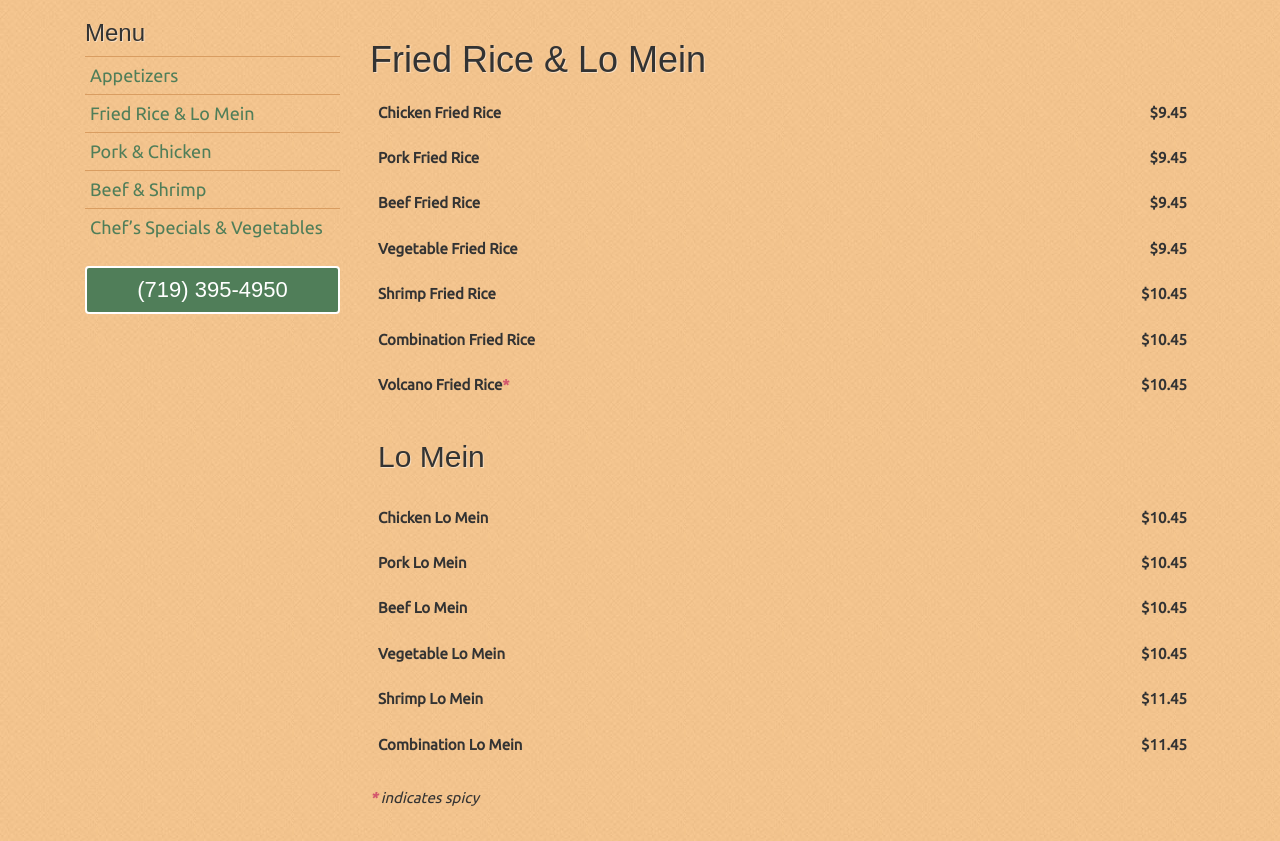
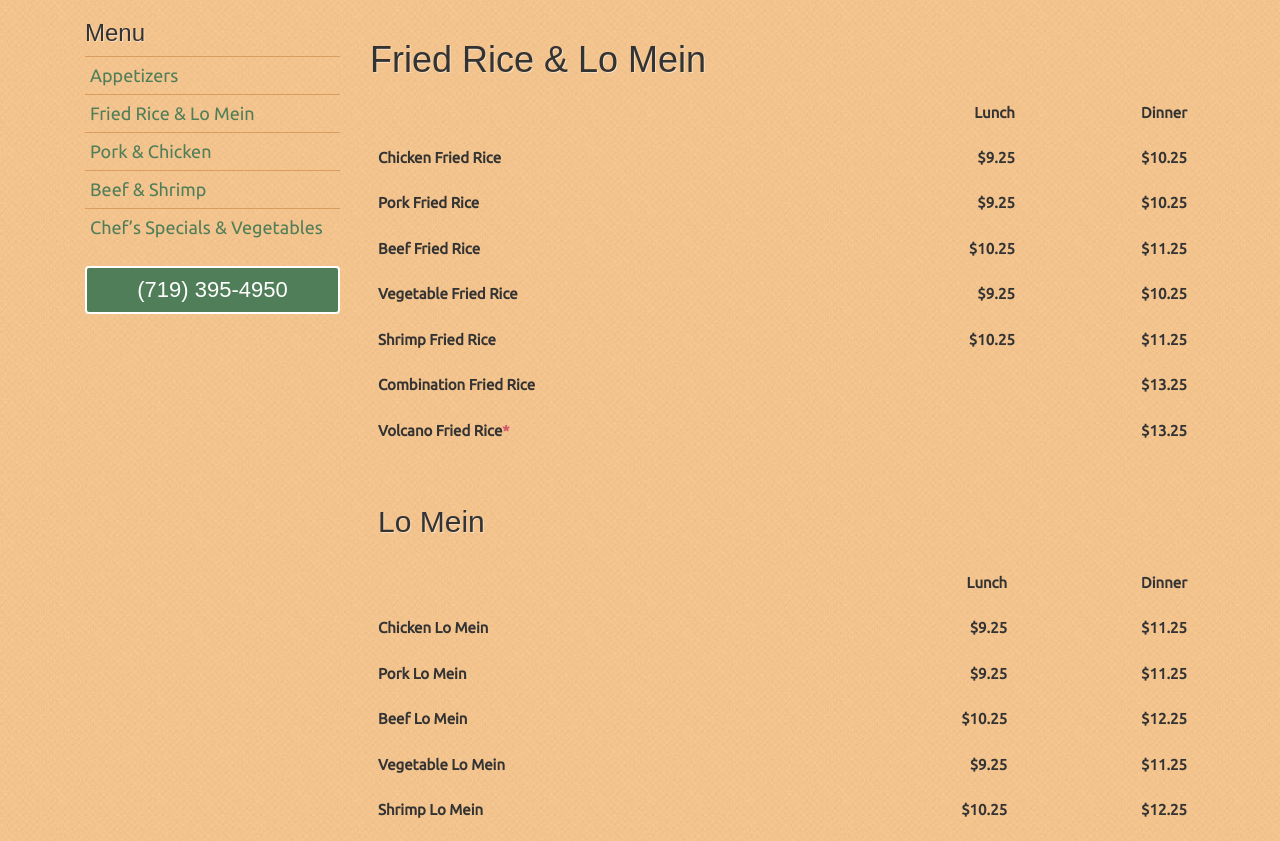
Before and after one commit to ChangoMan/jadegarden, a Gatsby site: page /fried-rice-lo-mein in a window 1280 px wide. Shown: the part 111-952 px from the top of the page. Built offline with nearby package versions, Linux system fonts and the light colour scheme; Gatsby itself is replaced by a stand-in of ours; a web font is replaced by a local one.

Commit message:
update menu

```diff
--- a/src/pages/fried-rice-lo-mein.js
+++ b/src/pages/fried-rice-lo-mein.js
@@ -1,5 +1,4 @@
 import React from 'react'
-
 import LayoutInner from '../components/layoutInner'
 
 const FriedRiceIndex = () => (
@@ -9,40 +8,51 @@ const FriedRiceIndex = () => (
     <table className="table table-menu">
       <tbody>
         <tr>
+          <td></td>
+          <td className="menu-price">Lunch</td>
+          <td className="menu-price">Dinner</td>
+        </tr>
+        <tr>
           <td>
             <p className="menu-title">Chicken Fried Rice</p>
           </td>
-          <td className="menu-price">$9.45</td>
+          <td className="menu-price">$9.25</td>
+          <td className="menu-price">$10.25</td>
         </tr>
         <tr>
           <td>
             <p className="menu-title">Pork Fried Rice</p>
           </td>
-          <td className="menu-price">$9.45</td>
+          <td className="menu-price">$9.25</td>
+          <td className="menu-price">$10.25</td>
         </tr>
         <tr>
           <td>
             <p className="menu-title">Beef Fried Rice</p>
           </td>
-          <td className="menu-price">$9.45</td>
+          <td className="menu-price">$10.25</td>
+          <td className="menu-price">$11.25</td>
         </tr>
         <tr>
           <td>
             <p className="menu-title">Vegetable Fried Rice</p>
           </td>
-          <td className="menu-price">$9.45</td>
+          <td className="menu-price">$9.25</td>
+          <td className="menu-price">$10.25</td>
         </tr>
         <tr>
           <td>
             <p className="menu-title">Shrimp Fried Rice</p>
           </td>
-          <td className="menu-price">$10.45</td>
+          <td className="menu-price">$10.25</td>
+          <td className="menu-price">$11.25</td>
         </tr>
         <tr>
           <td>
             <p className="menu-title">Combination Fried Rice</p>
           </td>
-          <td className="menu-price">$10.45</td>
+          <td className="menu-price"></td>
+          <td className="menu-price">$13.25</td>
         </tr>
         <tr>
           <td>
@@ -50,49 +60,64 @@ const FriedRiceIndex = () => (
               Volcano Fried Rice<strong className="text-red">*</strong>
             </p>
           </td>
-          <td className="menu-price">$10.45</td>
+          <td className="menu-price"></td>
+          <td className="menu-price">$13.25</td>
         </tr>
-
+      </tbody>
+    </table>
+    <table className="table table-menu">
+      <tbody>
         <tr>
-          <td colspan="2">
+          <td colspan="3">
             <h2>Lo Mein</h2>
           </td>
+        </tr>
+        <tr>
+          <td></td>
+          <td className="menu-price">Lunch</td>
+          <td className="menu-price">Dinner</td>
         </tr>
         <tr>
           <td>
             <p className="menu-title">Chicken Lo Mein</p>
           </td>
-          <td className="menu-price">$10.45</td>
+          <td className="menu-price">$9.25</td>
+          <td className="menu-price">$11.25</td>
         </tr>
         <tr>
           <td>
             <p className="menu-title">Pork Lo Mein</p>
           </td>
-          <td className="menu-price">$10.45</td>
+          <td className="menu-price">$9.25</td>
+          <td className="menu-price">$11.25</td>
         </tr>
         <tr>
           <td>
             <p className="menu-title">Beef Lo Mein</p>
           </td>
-          <td className="menu-price">$10.45</td>
+          <td className="menu-price">$10.25</td>
+          <td className="menu-price">$12.25</td>
         </tr>
         <tr>
           <td>
             <p className="menu-title">Vegetable Lo Mein</p>
           </td>
-          <td className="menu-price">$10.45</td>
+          <td className="menu-price">$9.25</td>
+          <td className="menu-price">$11.25</td>
         </tr>
         <tr>
           <td>
             <p className="menu-title">Shrimp Lo Mein</p>
           </td>
-          <td className="menu-price">$11.45</td>
+          <td className="menu-price">$10.25</td>
+          <td className="menu-price">$12.25</td>
         </tr>
         <tr>
           <td>
             <p className="menu-title">Combination Lo Mein</p>
           </td>
-          <td className="menu-price">$11.45</td>
+          <td className="menu-price"></td>
+          <td className="menu-price">$14.25</td>
         </tr>
       </tbody>
     </table>
```
Also changed, not shown: src/pages/pork-chicken.js (+95 -25 lines).
